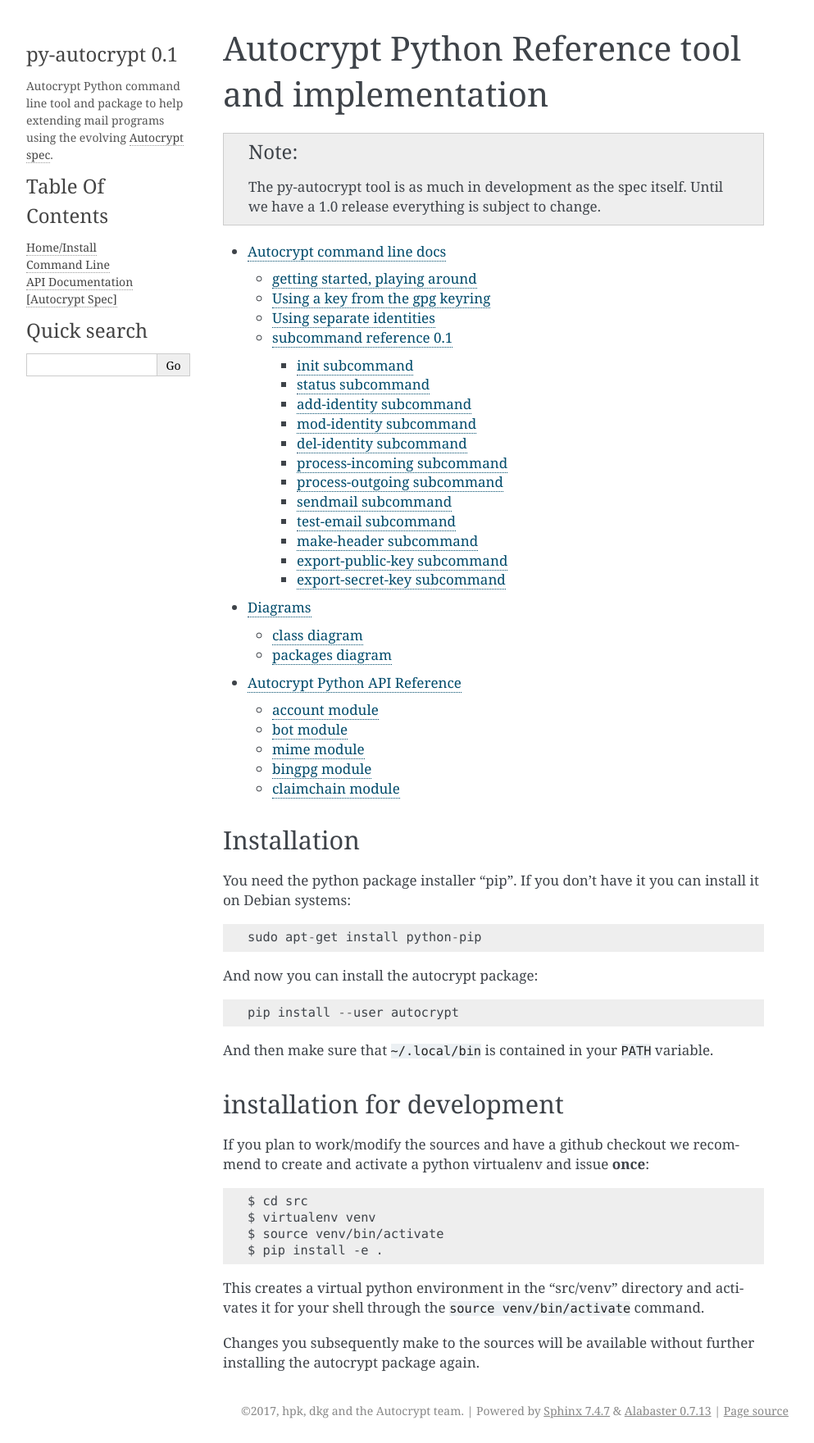
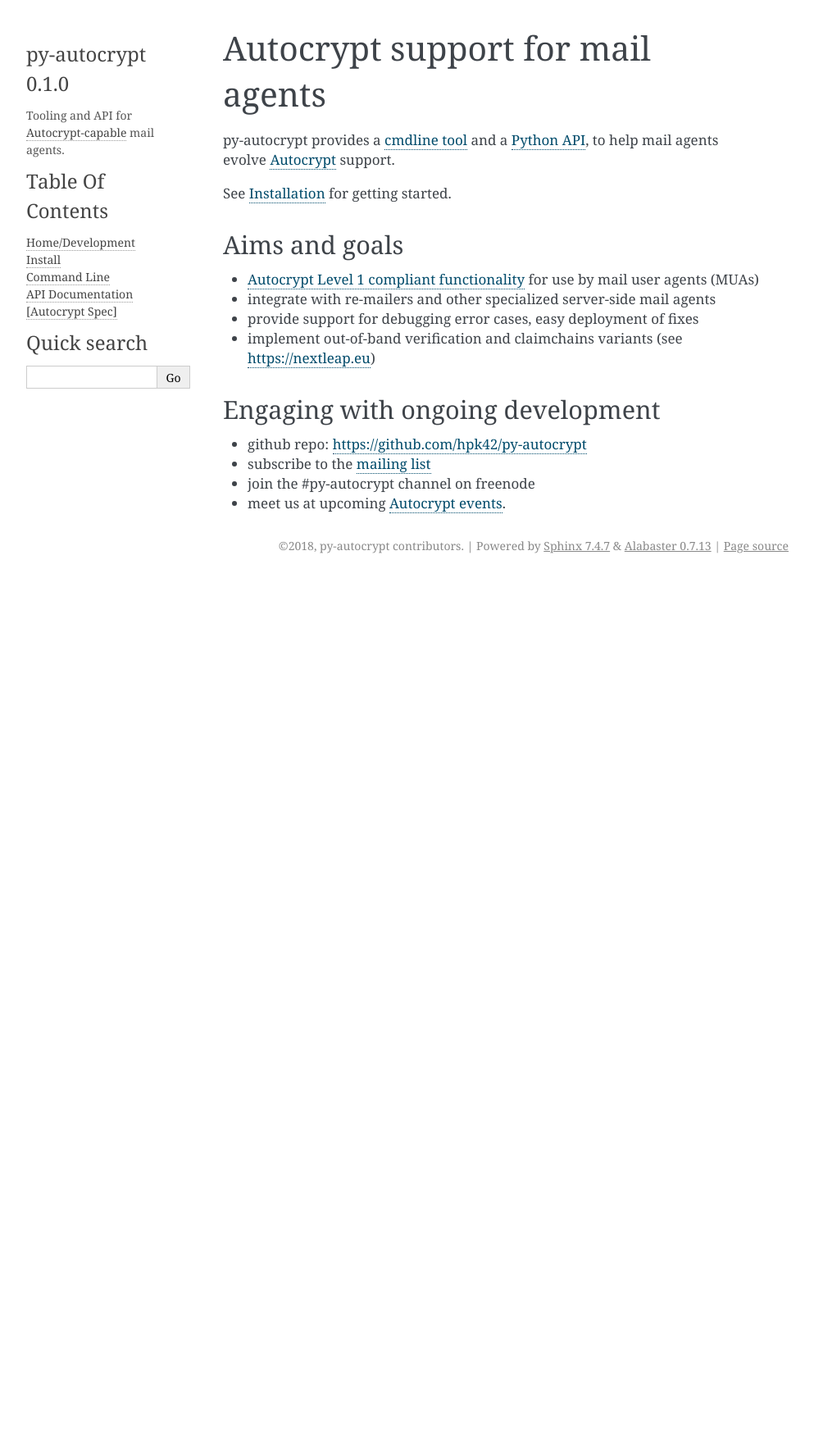
Before and after one commit to hpk42/muacrypt, a Sphinx documentation site: the page built from doc/index.rst, in a window 1280 px wide. Shown: the whole page at 82% size, without its empty margins (148-1141 px from the left). Built offline with Sphinx 7.4.7, drawn with Linux system fonts in a browser that asks for light colours; the version number is read from the project's files by our own code; after the commit the page ends 900 px from its top, so only the background shows below that.

Commit message:
- strike future_work and pgpy_bugs (relevant items now in #22 - #32)
- rework of py-autocrypt home page

- bump version to 0.8.0.dev1 and metadata refinements

```diff
--- a/doc/_templates/globaltoc.html
+++ b/doc/_templates/globaltoc.html
@@ -2,7 +2,8 @@
 <h3><a href="{{ pathto('contents') }}">{{ _('Table Of Contents') }}</a></h3>
 
 <ul>
-  <li><a href="{{ pathto('index') }}">Home/Install</a></li>
+  <li><a href="{{ pathto('index') }}">Home/Development</a></li>
+  <li><a href="{{ pathto('install') }}">Install</a></li>
   <li><a href="{{ pathto('cmdline') }}">Command Line</a></li>
   <li><a href="{{ pathto('api') }}">API Documentation</a></li>
   <li><a href="https://autocrypt.org">[Autocrypt Spec]</a></li>
--- a/doc/_templates/sidebarintro.html
+++ b/doc/_templates/sidebarintro.html
@@ -1,6 +1,6 @@
-<h3>py-autocrypt {{version}}</h3>
+<h3>py-autocrypt {{release}}</h3>
 <p>
-  Autocrypt Python command line tool and package to
-  help extending mail programs using the evolving
-  <a href="https://autocrypt.readthedocs.io">Autocrypt spec</a>.
+  Tooling and API for
+  <a href="https://autocrypt.readthedocs.io">Autocrypt-capable</a>
+  mail agents.
 </p>
--- a/doc/conf.py
+++ b/doc/conf.py
@@ -58,8 +58,8 @@
 
 # General information about the project.
 project = u'Autocrypt'
-copyright = u'2017, hpk, dkg and the Autocrypt team'
-author = u'hpk, dkg and the Autocrypt team'
+copyright = u'2018, py-autocrypt contributors'
+author = u'py-autocrypt contributors'
 
 # The version info for the project you're documenting, acts as replacement for
 # |version| and |release|, also used in various other places throughout the
--- a/doc/index.rst
+++ b/doc/index.rst
@@ -1,58 +1,39 @@
+Autocrypt support for mail agents
+=================================
 
-Autocrypt Python Reference tool and implementation
-==================================================
+py-autocrypt provides a :doc:`cmdline tool <cmdline>` and a :doc:`Python API <api>`, to help mail agents evolve `Autocrypt <https://autocrypt.org>`_ support.
 
-.. note::
+See :doc:`install` for getting started.
 
-    The py-autocrypt tool is as much in development
-    as the spec itself.  Until we have a 1.0 release
-    everything is subject to change.
+Aims and goals
+--------------
 
-.. toctree::
+- `Autocrypt Level 1 compliant functionality
+  <https://autocrypt.org/level1.html>`_ for use by mail user agents (MUAs)
 
-   cmdline
-   diagrams
-   api
+- integrate with re-mailers and other specialized server-side mail agents
+
+- provide support for debugging error cases, easy deployment of fixes
+
+- implement out-of-band verification and claimchains variants (see https://nextleap.eu)
+
+
+Engaging with ongoing development
+---------------------------------
+
+- github repo: https://github.com/hpk42/py-autocrypt
+
+- subscribe to the `mailing list
+  <https://lists.codespeak.net/postorius/lists/py-autocrypt.lists.codespeak.net/>`_
+
+- join the #py-autocrypt channel on freenode
+
+- meet us at upcoming `Autocrypt events <https://autocrypt.org/contact.html>`_.
 
 .. toctree::
    :hidden:
 
-   future_work
-   pgpy_bugs
-
-.. _installation:
-
-Installation
-------------
-
-You need the python package installer "pip".  If you
-don't have it you can install it on Debian systems::
-
-    sudo apt-get install python-pip
-
-And now you can install the autocrypt package::
-
-    pip install --user autocrypt
-
-And then make sure that ``~/.local/bin`` is contained
-in your ``PATH`` variable.
-
-installation for development
-----------------------------
-
-If you plan to work/modify the sources and have
-a github checkout we recommend to create and activate
-a python virtualenv and issue **once**::
-
-    $ cd src
-    $ virtualenv venv
-    $ source venv/bin/activate
-    $ pip install -e .
-
-This creates a virtual python environment
-in the "src/venv" directory and activates it for your
-shell through the ``source venv/bin/activate`` command.
-
-Changes you subsequently make to the sources will be
-available without further installing the autocrypt
-package again.
+   install
+   cmdline
+   diagrams
+   api
```
Also changed, not shown: doc/future_work.rst (deleted, +0 -19 lines), doc/install.rst (added, +40 -0 lines), doc/pgpy_bugs.rst (deleted, +0 -16 lines), core/CHANGELOG.rst, 2 other files.
